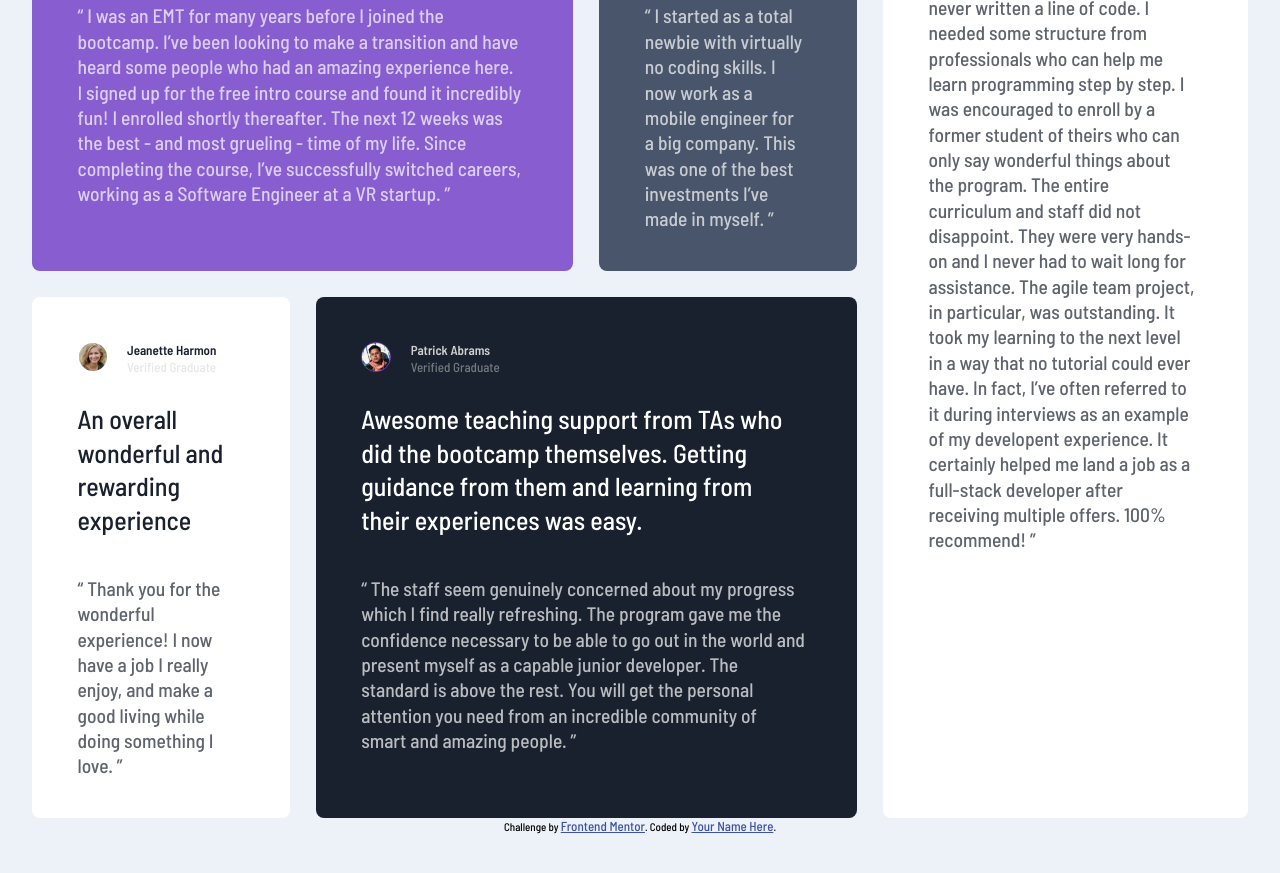
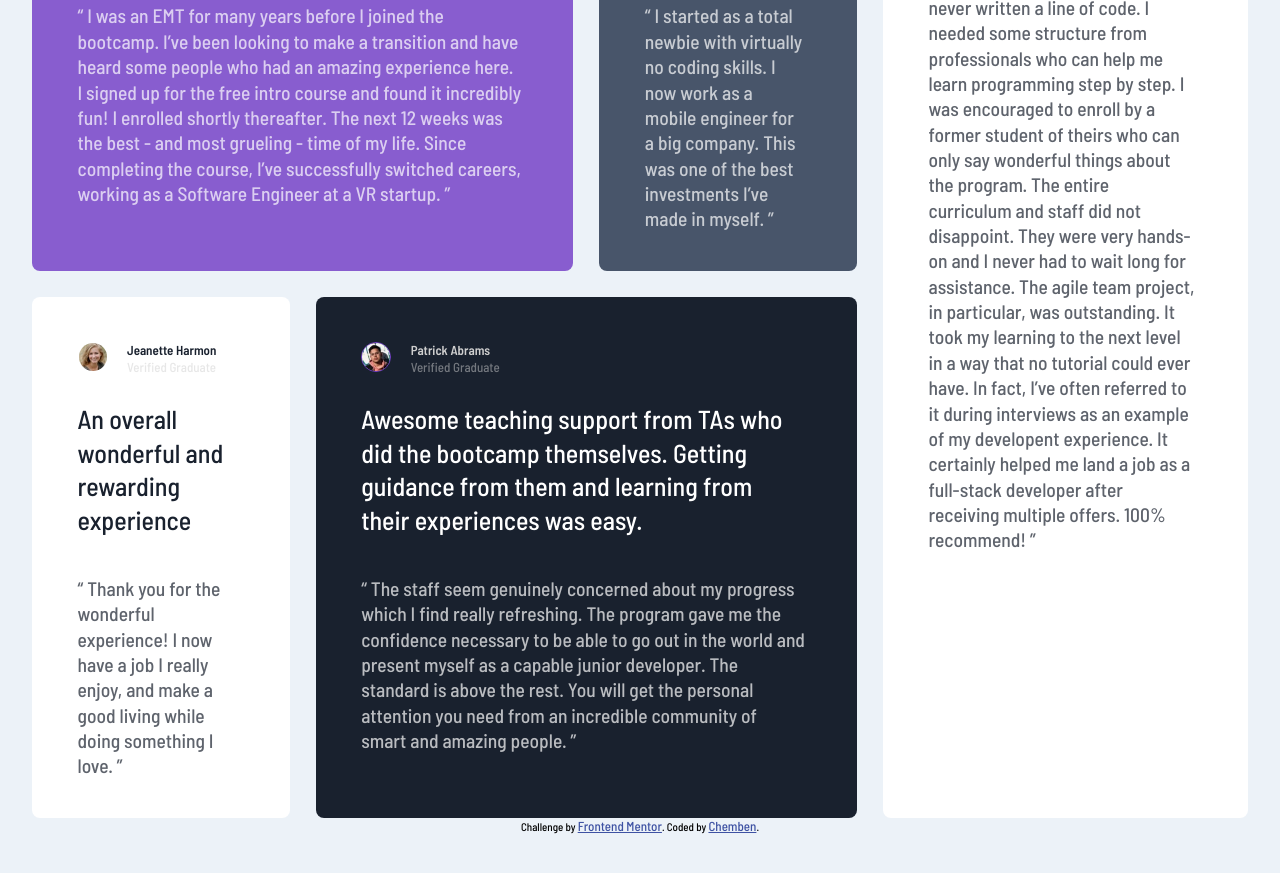
Before and after one commit to chemben17/-frontend-mentor-grid-challenge, a plain HTML site: page index.html in a window 1280 px wide. Shown: the part 376-1249 px from the top of the page. Drawn offline with Linux system fonts and the light colour scheme.

Commit message:
updated my README file

```diff
--- a/index.html
+++ b/index.html
@@ -151,7 +151,7 @@
         Challenge by
         <a href="https://www.frontendmentor.io?ref=challenge" target="_blank"
           >Frontend Mentor</a
-        >. Coded by <a href="#">Your Name Here</a>.
+        >. Coded by <a href="#">Chemben</a>.
       </div>
     </main>
   </body>
```
Also changed, not shown: Screenshot 2023-05-17 035809.png (added), 2 other files.
